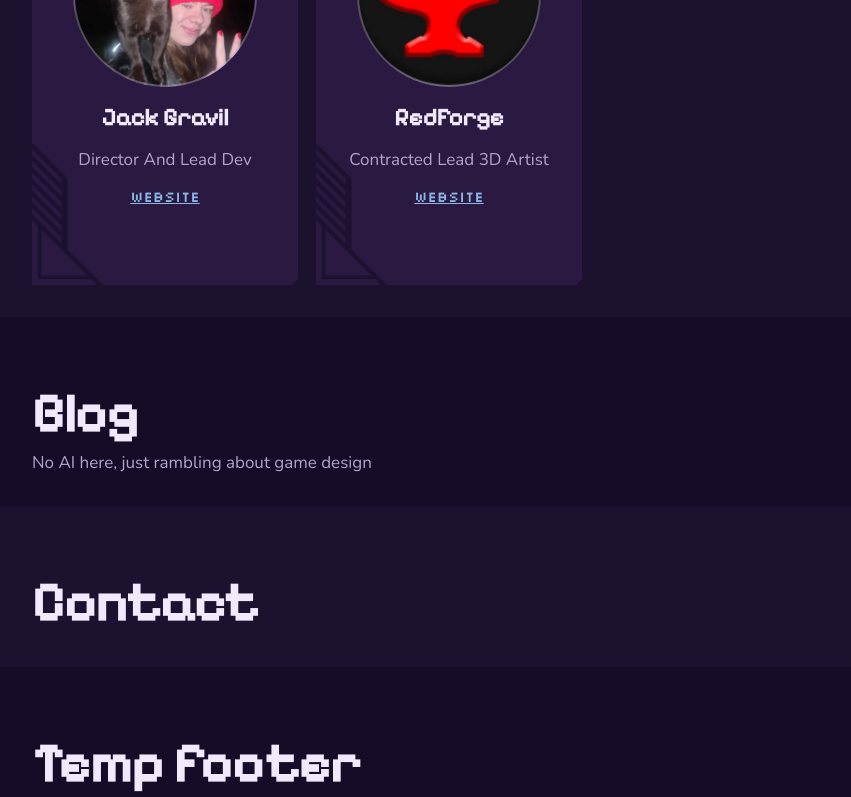
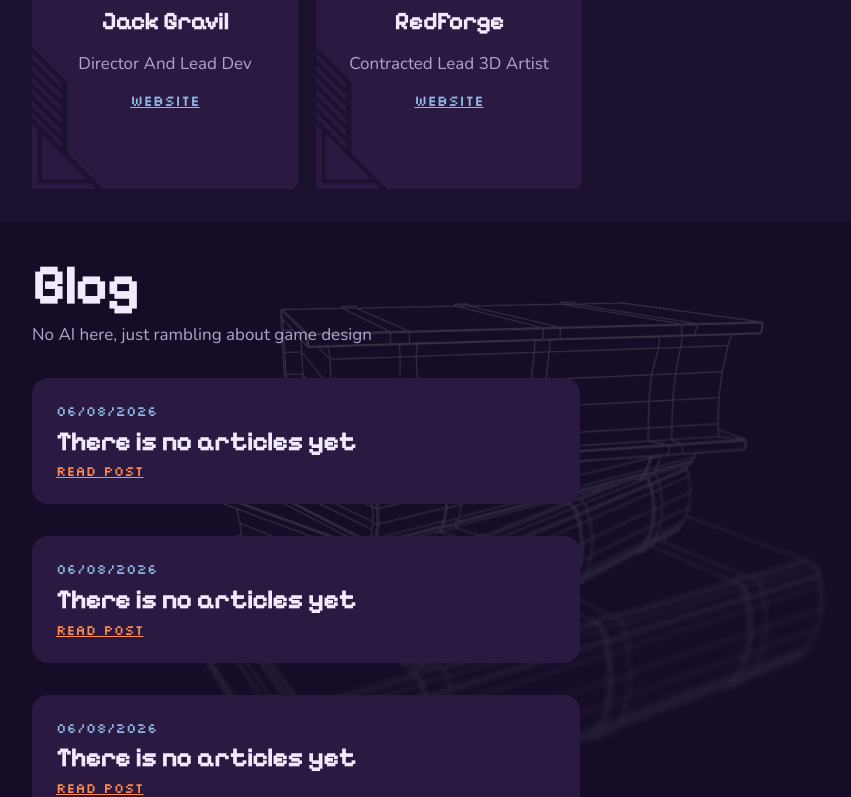
Before and after one commit to Silly-Little-Games-Studio/main-website, a Next.js app: page / in a window 1280 px wide. Shown: the part 2770-3567 px from the top of the page, without its empty margins (288-1139 px from the left). Built offline with nearby package versions, Linux system fonts and the light colour scheme.

Commit message:
Finish BlogHero*
Need to add logic to make webpages from markdown files then pull data from there to auto add the newest 3 blogs to this hero

```diff
--- a/src/components/heros/blog.js
+++ b/src/components/heros/blog.js
@@ -6,6 +6,11 @@ export const Blog = ({ id }) => {
       <heroSection
         style={{
           backgroundColor: "#170c28",
+          backgroundImage: "url(/Images/BooksWireFrame.png)",
+          backgroundPosition: "right bottom",
+          backgroundRepeat: "no-repeat",
+          minHeight: "600px",
+          maxHeight: "600px",
         }}
       >
         <section id={id} />
@@ -13,6 +18,27 @@ export const Blog = ({ id }) => {
           <h1>Blog</h1>
           <h2>No AI here, just rambling about game design</h2>
         </heroHeading>
+        <div className={styles.articleItem}>
+          <div className={styles.articleDate}>06/08/2026</div>
+          <div className={styles.articleTitle}>There is no articles yet</div>
+          <a href="#" className={styles.articleReadPost}>
+            Read Post
+          </a>
+        </div>
+        <div className={styles.articleItem}>
+          <div className={styles.articleDate}>06/08/2026</div>
+          <div className={styles.articleTitle}>There is no articles yet</div>
+          <a href="#" className={styles.articleReadPost}>
+            Read Post
+          </a>
+        </div>
+        <div className={styles.articleItem}>
+          <div className={styles.articleDate}>06/08/2026</div>
+          <div className={styles.articleTitle}>There is no articles yet</div>
+          <a href="#" className={styles.articleReadPost}>
+            Read Post
+          </a>
+        </div>
       </heroSection>
     </>
   );
--- a/src/components/heros/blog.module.css
+++ b/src/components/heros/blog.module.css
@@ -0,0 +1,33 @@
+.articleItem {
+  display: flex;
+  height: 100px;
+  background-color: #2a1a42;
+  flex-direction: column;
+  justify-content: space-between;
+  padding: 24px;
+  width: 500px;
+  border-radius: 16px;
+}
+
+.articleTitle {
+  font-size: 26px;
+  font-family: "PixelifySans", PixelifySans-Regular;
+  font-weight: 700;
+  color: #f2eafc;
+  margin: 0%;
+}
+
+.articleDate {
+  font-size: 14px;
+  font-family: "Silkscreen", Silkscreen-Regular;
+  color: #8fb7e6;
+  margin: 0%;
+}
+
+.articleReadPost {
+  font-size: 14px;
+  font-family: "Silkscreen", Silkscreen-Regular;
+  color: #ff8b4c;
+  margin: 0%;
+  text-decoration: underline;
+}
--- a/src/styles/globals.css
+++ b/src/styles/globals.css
@@ -48,7 +48,6 @@ h2 {
 }
 
 HeroSection {
-  padding-top: 32px;
   padding-bottom: 32px;
   padding-left: 25vw;
   padding-right: 25vw;
```
